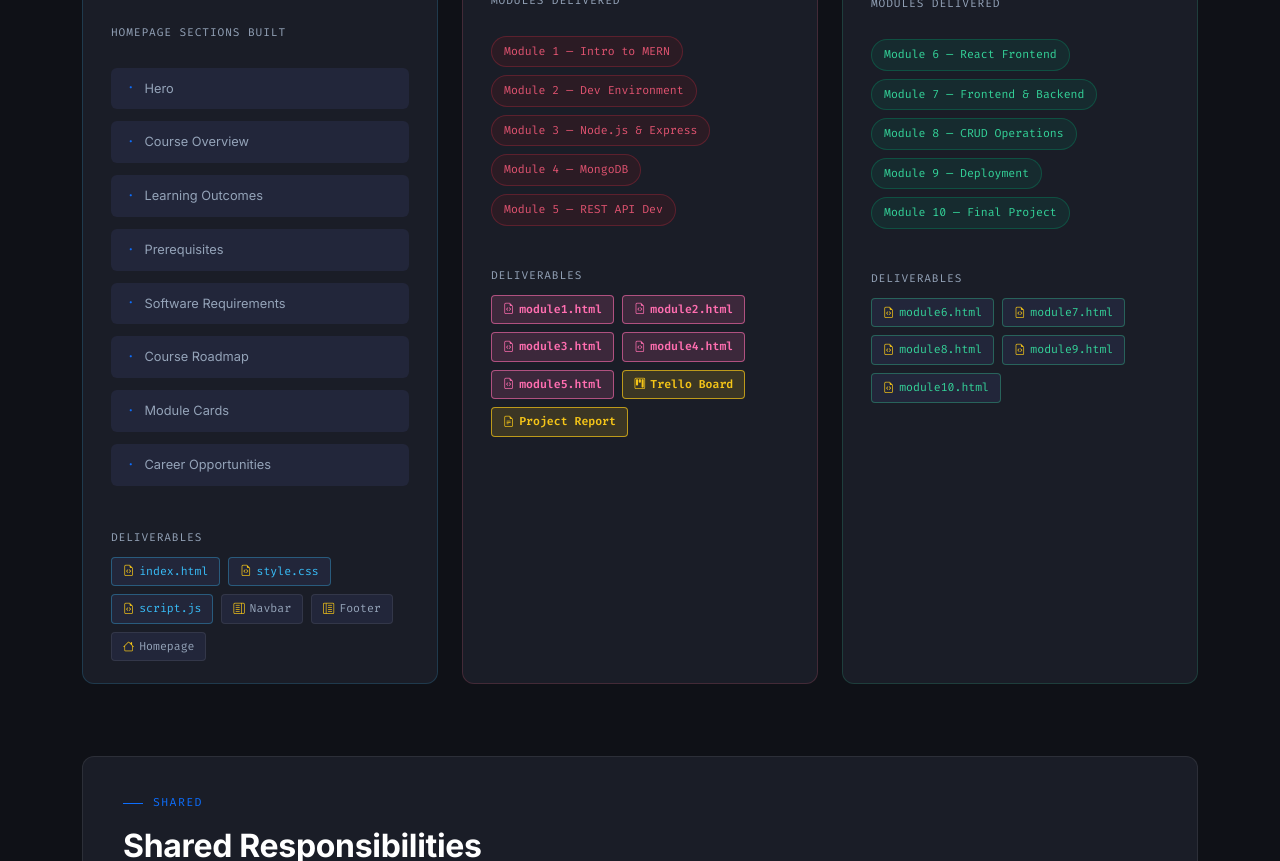
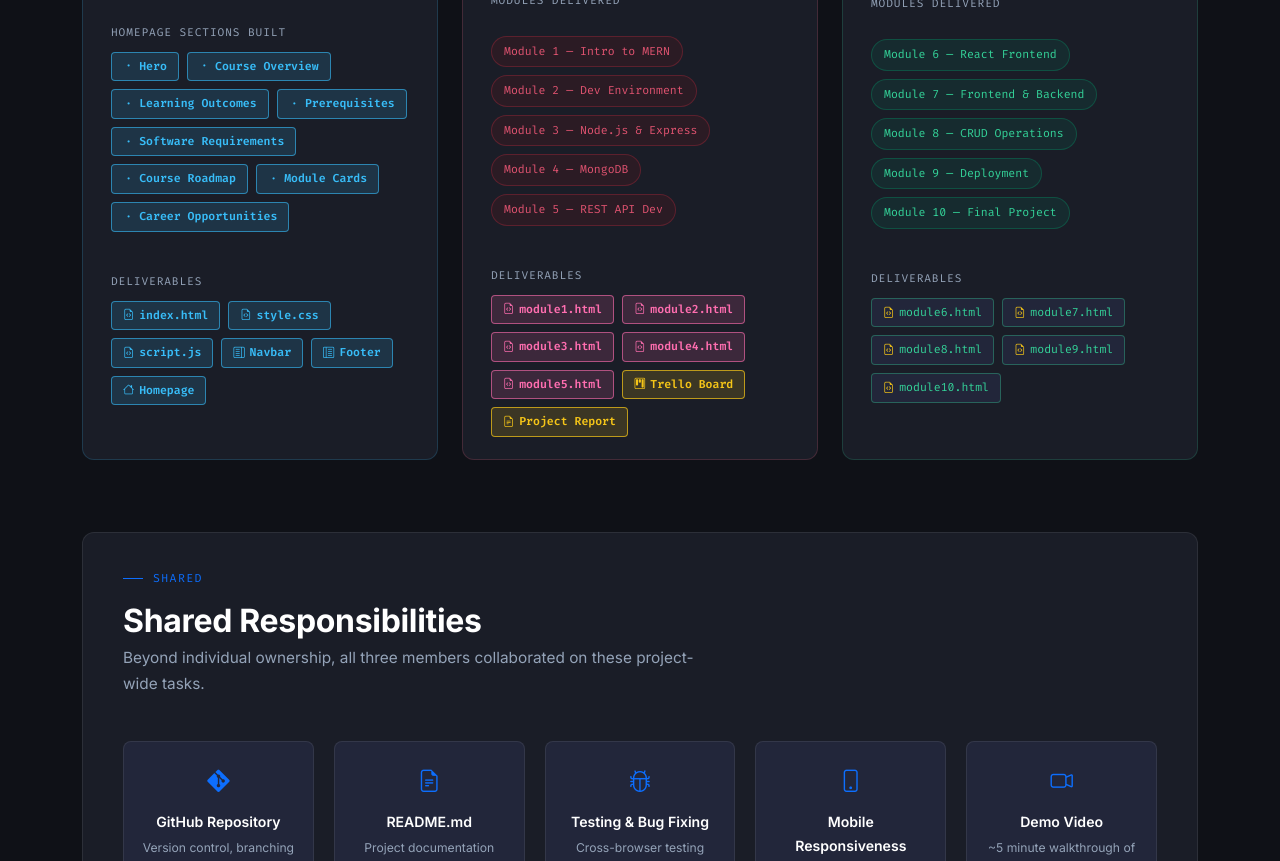
Before and after one commit to AVISHKA200332/egotech-mern-crud-course, a website: page credits.html in a window 1280 px wide. Shown: the part 1759-2620 px from the top of the page. Drawn offline with nearby package versions, Linux system fonts and the light colour scheme.

Commit message:
credit update

```diff
--- a/credits.html
+++ b/credits.html
@@ -559,25 +559,25 @@
           </ul>
 
           <div class="resp-label">Homepage sections built</div>
-          <div class="page-section-list">
-            <div class="page-section-item"><i class="bi bi-dot"></i> Hero</div>
-            <div class="page-section-item"><i class="bi bi-dot"></i> Course Overview</div>
-            <div class="page-section-item"><i class="bi bi-dot"></i> Learning Outcomes</div>
-            <div class="page-section-item"><i class="bi bi-dot"></i> Prerequisites</div>
-            <div class="page-section-item"><i class="bi bi-dot"></i> Software Requirements</div>
-            <div class="page-section-item"><i class="bi bi-dot"></i> Course Roadmap</div>
-            <div class="page-section-item"><i class="bi bi-dot"></i> Module Cards</div>
-            <div class="page-section-item"><i class="bi bi-dot"></i> Career Opportunities</div>
+          <div class="deliverable-row">
+            <span class="chip" style="background:rgba(56,189,248,0.15); border-color:rgba(56,189,248,0.6); color:#38bdf8; font-weight:600;"><i class="bi bi-dot" style="color:#38bdf8;"></i> Hero</span>
+            <span class="chip" style="background:rgba(56,189,248,0.15); border-color:rgba(56,189,248,0.6); color:#38bdf8; font-weight:600;"><i class="bi bi-dot" style="color:#38bdf8;"></i> Course Overview</span>
+            <span class="chip" style="background:rgba(56,189,248,0.15); border-color:rgba(56,189,248,0.6); color:#38bdf8; font-weight:600;"><i class="bi bi-dot" style="color:#38bdf8;"></i> Learning Outcomes</span>
+            <span class="chip" style="background:rgba(56,189,248,0.15); border-color:rgba(56,189,248,0.6); color:#38bdf8; font-weight:600;"><i class="bi bi-dot" style="color:#38bdf8;"></i> Prerequisites</span>
+            <span class="chip" style="background:rgba(56,189,248,0.15); border-color:rgba(56,189,248,0.6); color:#38bdf8; font-weight:600;"><i class="bi bi-dot" style="color:#38bdf8;"></i> Software Requirements</span>
+            <span class="chip" style="background:rgba(56,189,248,0.15); border-color:rgba(56,189,248,0.6); color:#38bdf8; font-weight:600;"><i class="bi bi-dot" style="color:#38bdf8;"></i> Course Roadmap</span>
+            <span class="chip" style="background:rgba(56,189,248,0.15); border-color:rgba(56,189,248,0.6); color:#38bdf8; font-weight:600;"><i class="bi bi-dot" style="color:#38bdf8;"></i> Module Cards</span>
+            <span class="chip" style="background:rgba(56,189,248,0.15); border-color:rgba(56,189,248,0.6); color:#38bdf8; font-weight:600;"><i class="bi bi-dot" style="color:#38bdf8;"></i> Career Opportunities</span>
           </div>
 
           <div class="resp-label">Deliverables</div>
           <div class="deliverable-row">
-            <span class="chip" style="border-color:rgba(56,189,248,0.35); color:#38bdf8;"><i class="bi bi-file-earmark-code"></i> index.html</span>
-            <span class="chip" style="border-color:rgba(56,189,248,0.35); color:#38bdf8;"><i class="bi bi-file-earmark-code"></i> style.css</span>
-            <span class="chip" style="border-color:rgba(56,189,248,0.35); color:#38bdf8;"><i class="bi bi-file-earmark-code"></i> script.js</span>
-            <span class="chip"><i class="bi bi-layout-text-sidebar"></i> Navbar</span>
-            <span class="chip"><i class="bi bi-layout-text-sidebar-reverse"></i> Footer</span>
-            <span class="chip"><i class="bi bi-house"></i> Homepage</span>
+            <span class="chip" style="background:rgba(56,189,248,0.15); border-color:rgba(56,189,248,0.6); color:#38bdf8; font-weight:600;"><i class="bi bi-file-earmark-code" style="color:#38bdf8;"></i> index.html</span>
+            <span class="chip" style="background:rgba(56,189,248,0.15); border-color:rgba(56,189,248,0.6); color:#38bdf8; font-weight:600;"><i class="bi bi-file-earmark-code" style="color:#38bdf8;"></i> style.css</span>
+            <span class="chip" style="background:rgba(56,189,248,0.15); border-color:rgba(56,189,248,0.6); color:#38bdf8; font-weight:600;"><i class="bi bi-file-earmark-code" style="color:#38bdf8;"></i> script.js</span>
+            <span class="chip" style="background:rgba(56,189,248,0.15); border-color:rgba(56,189,248,0.6); color:#38bdf8; font-weight:600;"><i class="bi bi-layout-text-sidebar" style="color:#38bdf8;"></i> Navbar</span>
+            <span class="chip" style="background:rgba(56,189,248,0.15); border-color:rgba(56,189,248,0.6); color:#38bdf8; font-weight:600;"><i class="bi bi-layout-text-sidebar-reverse" style="color:#38bdf8;"></i> Footer</span>
+            <span class="chip" style="background:rgba(56,189,248,0.15); border-color:rgba(56,189,248,0.6); color:#38bdf8; font-weight:600;"><i class="bi bi-house" style="color:#38bdf8;"></i> Homepage</span>
           </div>
         </div>
       </div>
```
